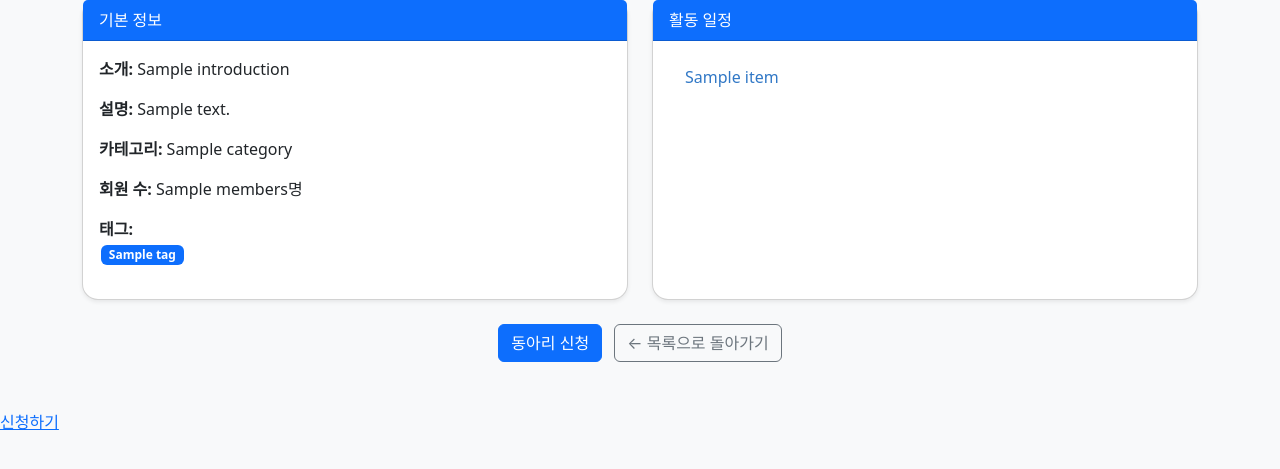
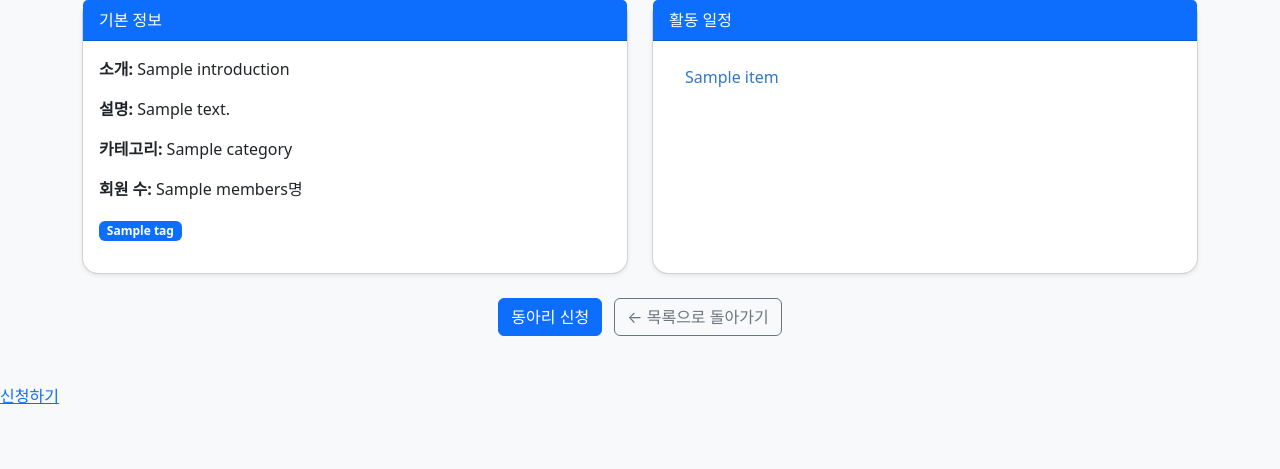
Before and after one commit to MilaEvans/OSS-project, a Flask app: template templates/club_detail.html in a window 1280 px wide. Shown: the part 153-622 px from the top of the page. Run offline with Flask 3, Linux system fonts and the light colour scheme; the template is opened without the code that fills it: most values are stand-ins (such as "Sample title", 1, 10 or a date in 2020).

Commit message:
tag UI 제거
result와 중복된다고 생각되어 제거

```diff
--- a/templates/club_detail.html
+++ b/templates/club_detail.html
@@ -19,9 +19,6 @@
       white-space: pre-line;
       color: #3178c6;
     }
-    .tag-badge {
-      margin: 2px;
-    }
   </style>
 </head>
 <body>
@@ -42,7 +39,6 @@
           <p><strong>카테고리:</strong> {{ category }}</p>
           <p><strong>회원 수:</strong> {{ members }}명</p>
           {% if tags %}
-            <p><strong>태그:</strong><br/>
               {% for tag in tags %}
                 <span class="badge bg-primary tag-badge">{{ tag }}</span>
               {% endfor %}
```
